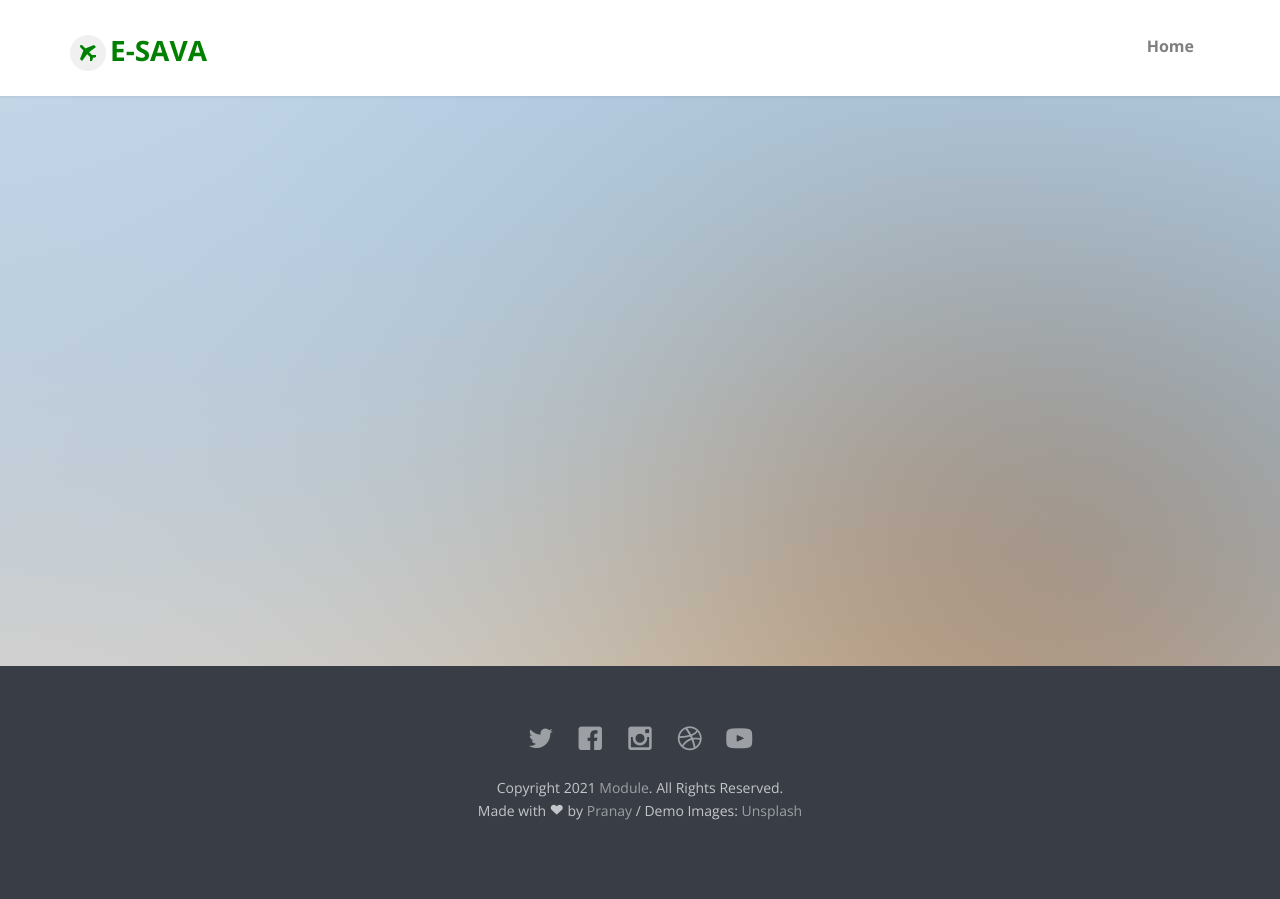
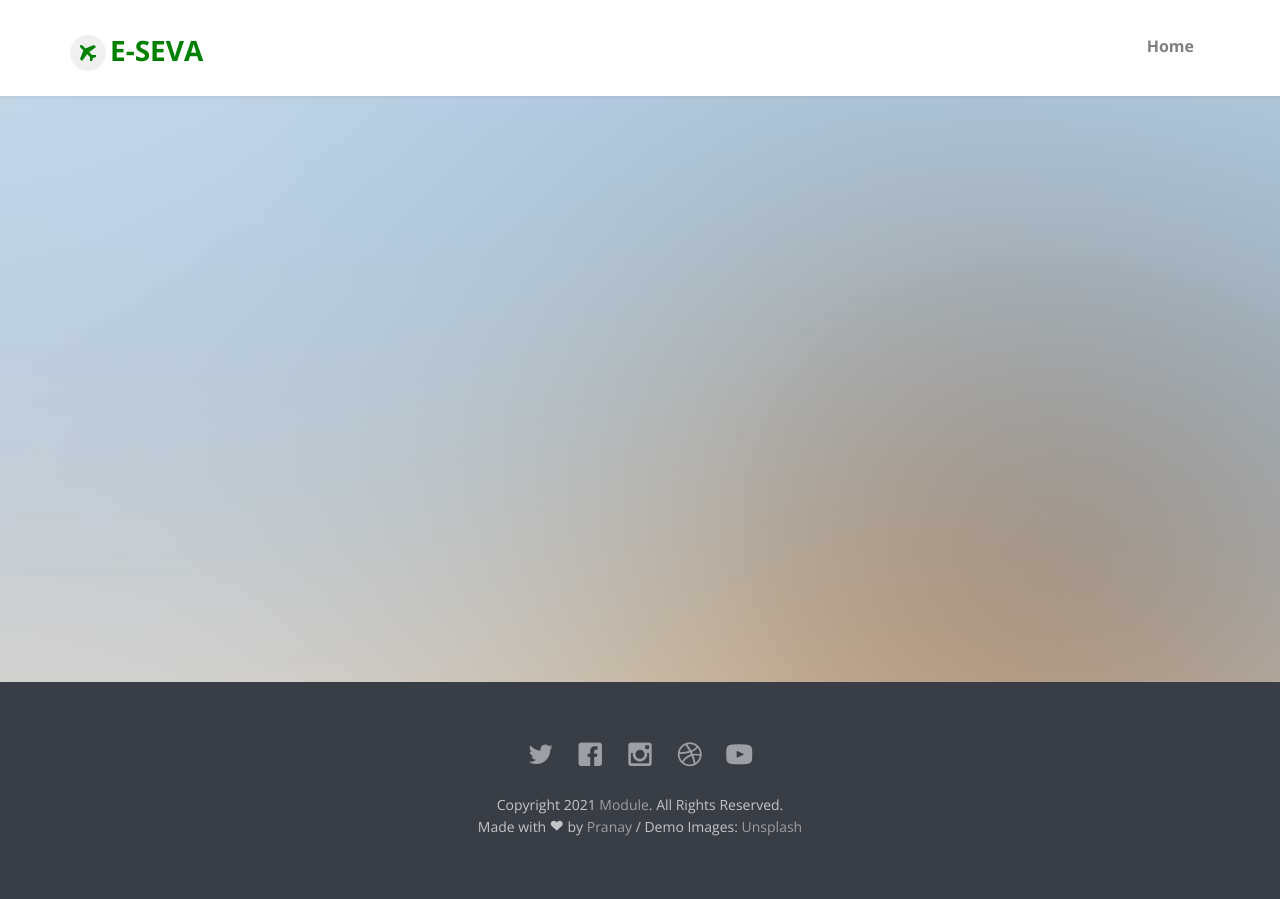
Before and after one commit to Pranay-001/COVID-19-Epass, a Flask app: template templates/eticket.html in a window 1280 px wide. Before the commit the page ends 820 px from the top, so only its background shows below. Run offline with Flask 2, Linux system fonts and the light colour scheme; the template is opened without the code that fills it, so the values that code supplies are empty; parts of the project's set-up code (start-up, migrations or seed data) failed here and were passed over; some libraries are stand-ins or nearby versions; some web fonts are replaced.

Commit message:
second commit

```diff
--- a/main.py
+++ b/main.py
@@ -56,6 +56,7 @@ def index():
                     "From State: {}\n".format(details["From State"])+""\
                     "To State: {}\n".format(details["To State"])+""\
                     "From Date: {}\n".format(details["From Date"])+""\
+                    "To Date: {}\n".format(details["To Date"])+""\
                     "Adults: {}\n".format(details["Adults"])+""\
                     "Childrens: {}\n".format(details["Childrens"])+""\
                     "From State Active Cases: {}\n".format(details[details["From State"]+" Active Cases"])+""\
--- a/templates/eticket.html
+++ b/templates/eticket.html
@@ -7,7 +7,7 @@
 	<head>
 	<meta charset="utf-8">
 	<meta http-equiv="X-UA-Compatible" content="IE=edge">
-	<title>E-Sava &mdash; E-Ticket Details</title>
+	<title>E-Seva &mdash; E-Ticket Details</title>
 	<meta name="viewport" content="width=device-width, initial-scale=1">
 
   	<!-- Facebook and Twitter integration -->
@@ -57,7 +57,7 @@
 				<div class="container">
 					<div class="nav-header">
 						<a href="#" class="js-fh5co-nav-toggle fh5co-nav-toggle dark"><i></i></a>
-						<h1 id="fh5co-logo"><a href="/" style="color:green !important;"><i class="icon-airplane" style="color:green !important;"></i>E-Sava</a></h1>
+						<h1 id="fh5co-logo"><a href="/" style="color:green !important;"><i class="icon-airplane" style="color:green !important;"></i>E-Seva</a></h1>
 						<!-- START #fh5co-menu-wrap -->
 						<nav id="fh5co-menu-wrap" role="navigation">
 							<ul class="sf-menu" id="fh5co-primary-menu">
@@ -74,7 +74,7 @@
                 <div class="container">
                     <div class="row animate-box">
                         <div class="col-md-8 col-md-offset-2 text-center fh5co-heading">
-                            <h2>Epass Details</h2>
+                            <h2 style="font-weight: bold; font-size:4.5rem;">EPass</h2>
                         </div>
                     </div>
                     <div class="row">
```
Also changed, not shown: templates/index.html (+4 -4 lines).
